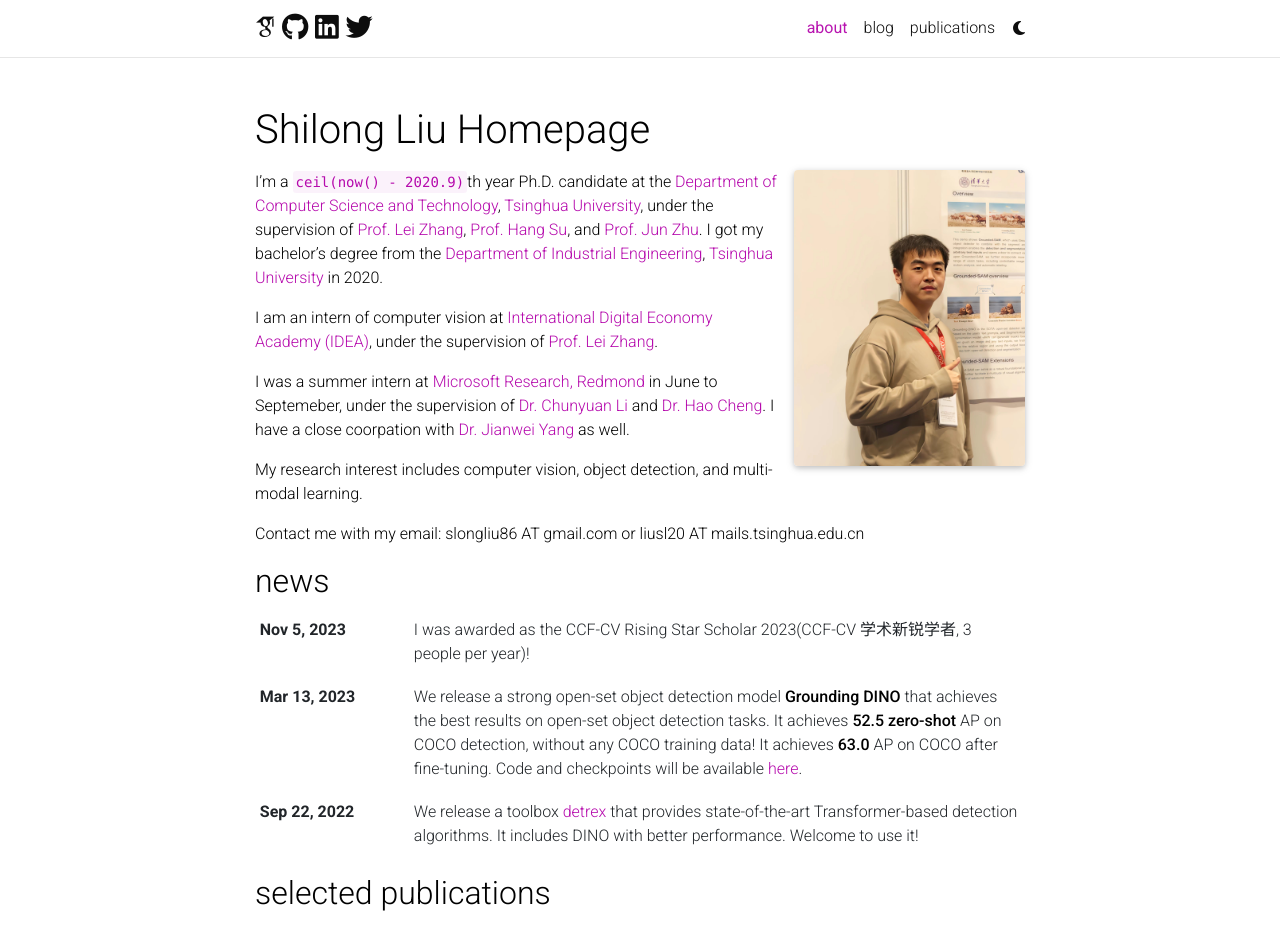
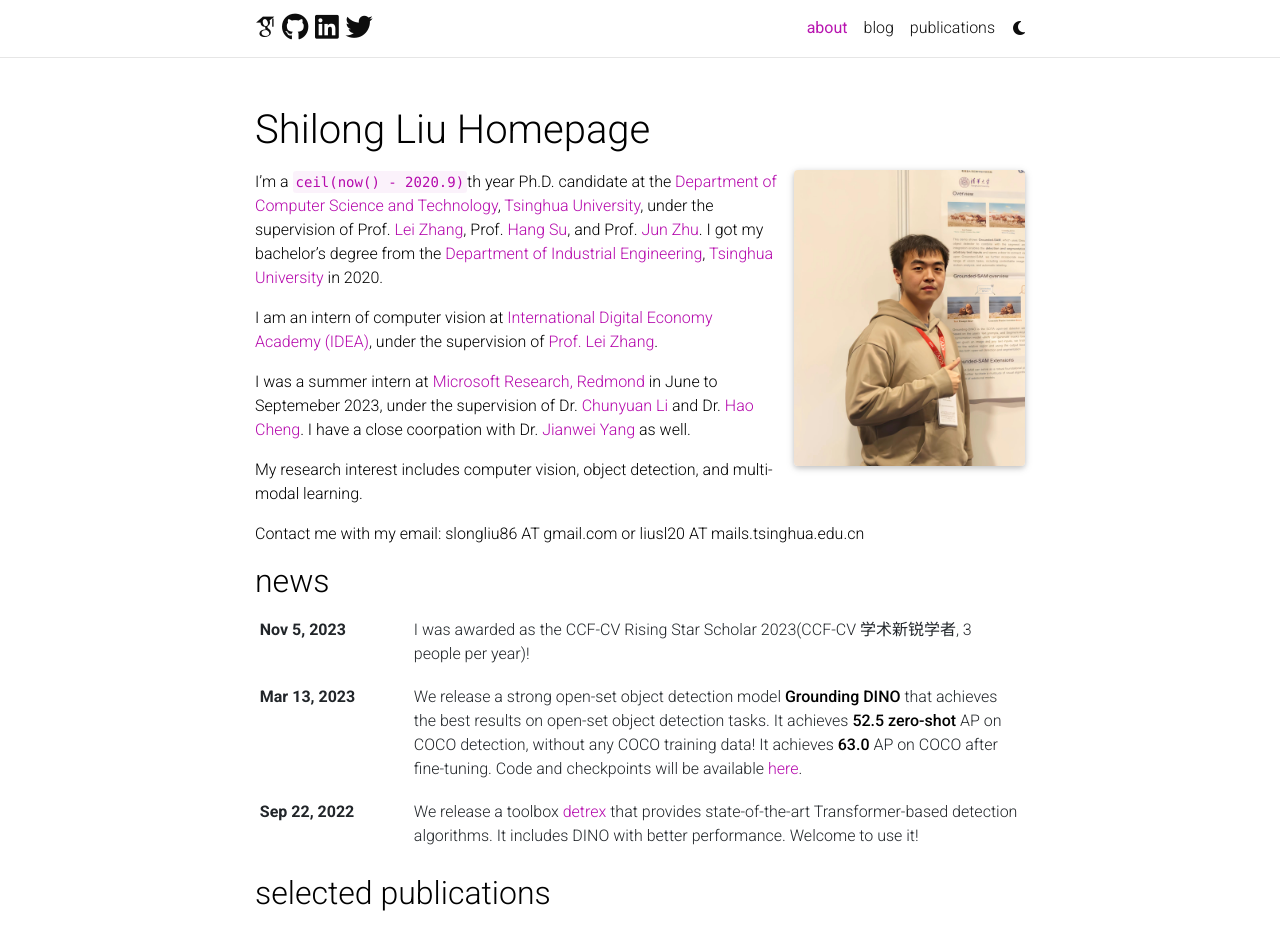
Before and after one commit to SlongLiu/mycv-v2, a Jekyll site: the page built from _pages/about.md, in a window 1280 px wide and 1210 px high, cut to the strip 0-940 px from the top of the window. Built offline with Jekyll 4.4.1, drawn with Linux system fonts in a browser that asks for light colours; full-size pictures stand in for the smaller copies a plugin makes; some web fonts are replaced; comment, search, counter and statistics services are not loaded; a style sheet for code colours, icons or effects is not loaded.

Commit message:
update sum

```diff
--- a/_bibliography/papers.bib
+++ b/_bibliography/papers.bib
@@ -16,7 +16,7 @@
   title={Mask DINO: Towards A Unified Transformer-based Framework for Object Detection and Segmentation},
   author={Feng Li and Hao Zhang and Huaizhe Xu and Shilong Liu and Lei Zhang and Lionel M Ni and Heung-Yeung Shum},
   year={2023},
-  preview={maskdino_pv.png},
+  preview={maskdino_pv.jpeg},
   bibtex_show={true},
 }
 
--- a/_layouts/bib.html
+++ b/_layouts/bib.html
@@ -139,7 +139,7 @@
 
         <!-- Add a summary -->
         {%- if entry.summary -%}
-        <div class="shaded-text">
+        <div class="summary">
           {{entry.summary}}
         </div>
         {%- endif -%}
--- a/_pages/about.md
+++ b/_pages/about.md
@@ -19,11 +19,11 @@
 social: true  # includes social icons at the bottom of the page
 ---
 
-I'm a `ceil(now() - 2020.9)`th year Ph.D. candidate at the [Department of Computer Science and Technology](http://www.cs.tsinghua.edu.cn/publish/csen/index.html), [Tsinghua University](https://www.tsinghua.edu.cn/en/), under the supervision of [Prof. Lei Zhang](https://www.leizhang.org/), [Prof. Hang Su](https://www.suhangss.me/), and [Prof. Jun Zhu](https://ml.cs.tsinghua.edu.cn/~jun/index.shtml). I got my bachelor's degree from the [Department of Industrial Engineering](http://www.ie.tsinghua.edu.cn/eng/), [Tsinghua University](https://www.tsinghua.edu.cn/en/) in 2020.
+I'm a `ceil(now() - 2020.9)`th year Ph.D. candidate at the [Department of Computer Science and Technology](http://www.cs.tsinghua.edu.cn/publish/csen/index.html), [Tsinghua University](https://www.tsinghua.edu.cn/en/), under the supervision of Prof. [Lei Zhang](https://www.leizhang.org/), Prof. [Hang Su](https://www.suhangss.me/), and Prof. [Jun Zhu](https://ml.cs.tsinghua.edu.cn/~jun/index.shtml). I got my bachelor's degree from the [Department of Industrial Engineering](http://www.ie.tsinghua.edu.cn/eng/), [Tsinghua University](https://www.tsinghua.edu.cn/en/) in 2020.
 
 I am an intern of computer vision at [International Digital Economy Academy (IDEA)](https://idea.edu.cn/), under the supervision of [Prof. Lei Zhang](https://www.leizhang.org/).
 
-I was a summer intern at [Microsoft Research, Redmond]() in June to Septemeber, under the supervision of [Dr. Chunyuan Li](https://chunyuan.li/) and [Dr. Hao Cheng](https://sites.google.com/site/hcheng2site). I have a close coorpation with [Dr. Jianwei Yang](https://jwyang.github.io/) as well.
+I was a summer intern at [Microsoft Research, Redmond]() in June to Septemeber 2023, under the supervision of Dr. [Chunyuan Li](https://chunyuan.li/) and Dr. [Hao Cheng](https://sites.google.com/site/hcheng2site). I have a close coorpation with Dr. [Jianwei Yang](https://jwyang.github.io/) as well.
 
 My research interest includes computer vision, object detection, and multi-modal learning.
 
--- a/_sass/_base.scss
+++ b/_sass/_base.scss
@@ -794,6 +794,13 @@
       div.abstract.hidden.open {
         border-color: var(--global-text-color);
       }
+
+      div.summary {
+        background-color: var(--global-warning-block-bg);
+        color: var(--global-warning-block-text);
+        padding: 0.1em 0.4em;
+        border-radius: 0.25em;
+      }
     }
   }
 }
@@ -1058,11 +1065,3 @@
     padding-top: 0.5rem;
   }
 }
-
-/* Shaded text for highlight */
-.shaded-text {
-  background-color: var(--global-warning-block-bg);
-  color: var(--global-warning-block-text);
-  padding: 0.1em 0.4em;
-  border-radius: 0.25em;
-}
```
